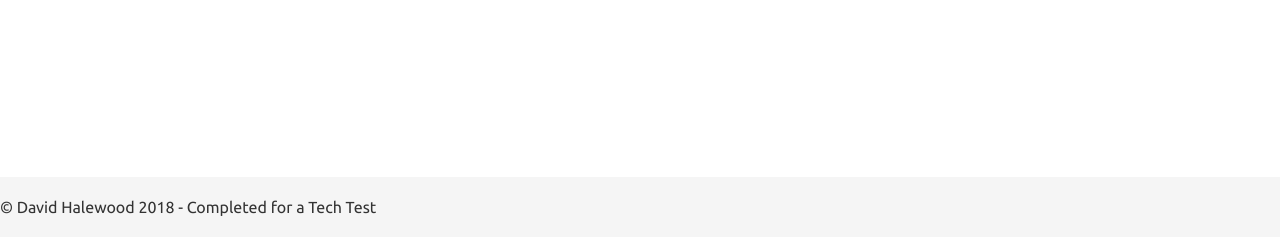
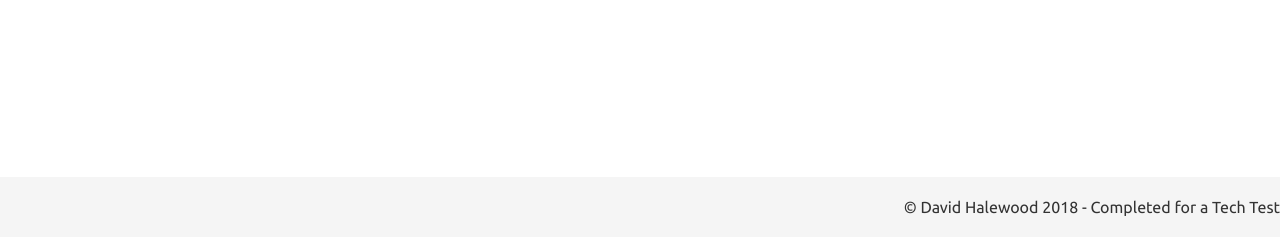
Before and after one commit to TomSpencerLondon/GithubStatMachine, a PHP site: page / in a window 1280 px wide. Shown: the part 563-800 px from the top of the page. Run offline with PHP 8.4, Linux system fonts and the light colour scheme; some libraries are stand-ins or nearby versions.

Commit message:
Moving footer to bottom right

```diff
--- a/css/style.css
+++ b/css/style.css
@@ -7,10 +7,11 @@ button {
 }
 
 footer {
+  text-align: right;
   position: absolute;
   bottom: 0;
   width: 100%;
   height: 60px;
   line-height: 60px;
-  background-color: #f5f5f5;
+  background-color: #f5f5f5
 }
```
